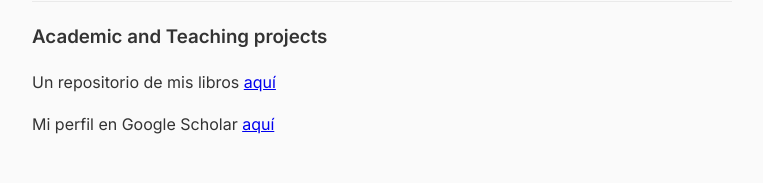
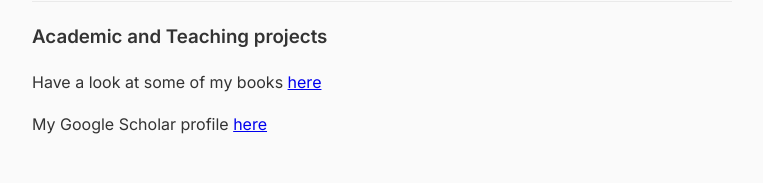
Before and after one commit to apartidar/apartidar.github.io, a plain HTML site: page index.html in a window 1280 px wide. Shown: the part 680-863 px from the top of the page, without its empty margins (258-1021 px from the left). Drawn offline with Linux system fonts and the light colour scheme.

Commit message:
Update index.html

```diff
--- a/index.html
+++ b/index.html
@@ -32,8 +32,8 @@
             <h2>Projects</h2>
             <div class="item">
                 <h3>Academic and Teaching projects</h3>
-                <p>Un repositorio de mis libros <a href="https://www.amazon.com/stores/Alberto-Partida/author/B0042GED0Q">aquí</a></p>
-                <p>Mi perfil en Google Scholar <a href="https://scholar.google.com/citations?user=TMYbMuoAAAAJ&hl=en">aquí</a></p>
+                <p>Have a look at some of my books <a href="https://www.amazon.com/stores/Alberto-Partida/author/B0042GED0Q">here</a></p>
+                <p>My Google Scholar profile <a href="https://scholar.google.com/citations?user=TMYbMuoAAAAJ&hl=en">here</a></p>
             </div>
         </section>
 
```
